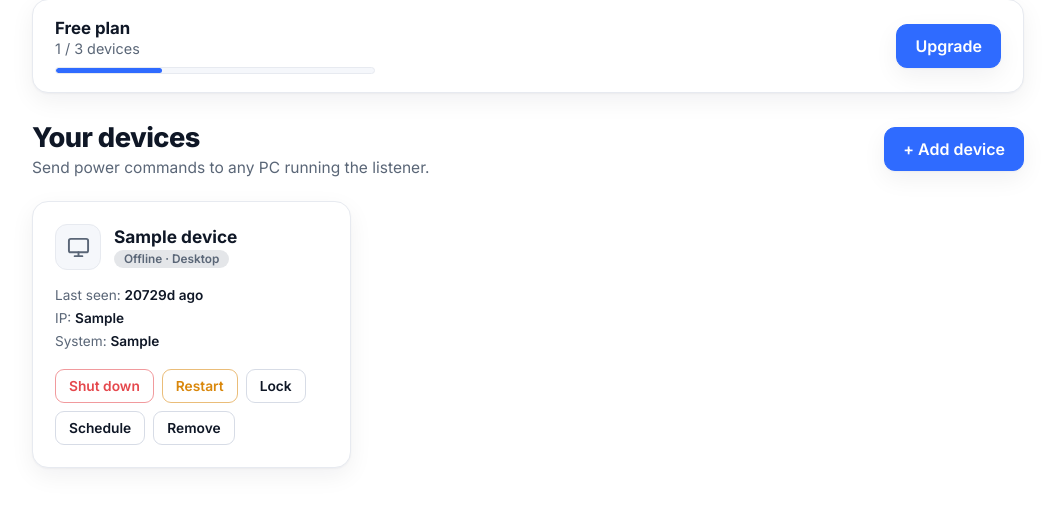
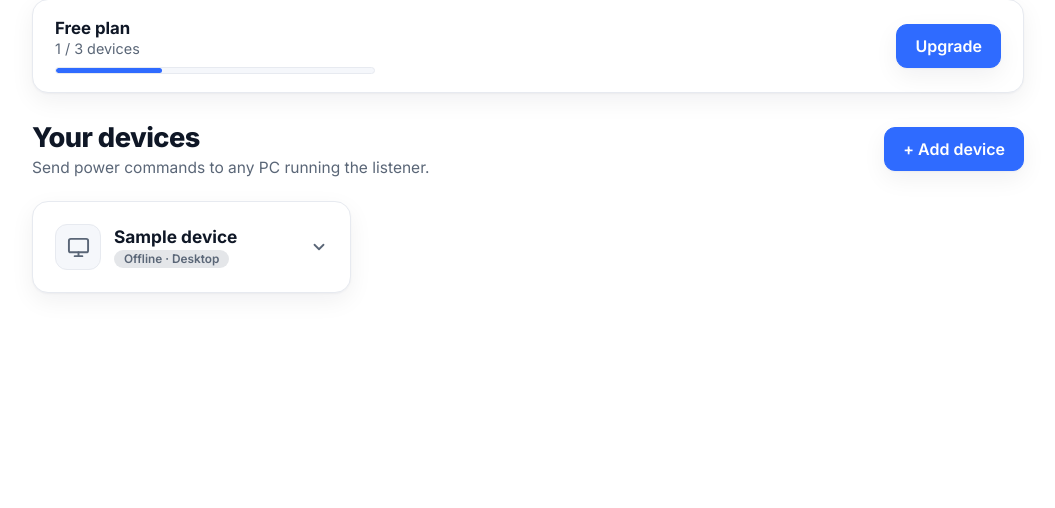
Before and after one commit to Voidwarex/Yakuza-Macro, a Flask app: page / in a window 1280 px wide. Shown: the part 107-615 px from the top of the page, without its empty margins (112-1167 px from the left). Run offline with Flask 3, Linux system fonts and the light colour scheme; the visitor is signed in with stand-in values (Sample User, id 1); tables that the repository leaves empty hold one stand-in row (values such as "Sample post").

Commit message:
Panel: collapsible device cards to reduce clutter
Device cards are now compact by default — just icon, name and status — and
expand on click (or Enter/Space) to reveal the details and action buttons
(Shut down / Restart / Lock / Cancel / Schedule / Remove). A chevron indicates
state and rotates when open; the open set survives the 5s auto-refresh so a
card you opened stays open. Grid uses align-items:start so an expanded card no
longer stretches its neighbours.

Co-Authored-By: Claude Opus 4.8 <noreply@anthropic.com>
Claude-Session: https://claude.ai/code/session_01T6GLoz1LP5tzuShLKJRsKZ

```diff
--- a/server/static/app.js
+++ b/server/static/app.js
@@ -59,6 +59,7 @@ function updateMeter() {
 }
 
 let planState = { used: 0, limit: 3, at_limit: false };
+const expanded = new Set(); // device ids whose card is open (survives refresh)
 
 async function loadDevices() {
     let res;
@@ -98,9 +99,11 @@ async function loadDevices() {
                 ? `<button class="btn-ghost btn-sm" data-act="cancel" data-id="${d.id}">Cancel</button>`
                 : "";
             const kind = d.kind || "desktop";
+            const open = expanded.has(String(d.id)) ? "open" : "";
             return `
-            <div class="card ${d.online ? "is-online" : ""}">
-                <div class="card-head">
+            <div class="card ${d.online ? "is-online" : ""} ${open}" data-card="${d.id}">
+                <div class="card-head" data-toggle="${d.id}" role="button" tabindex="0"
+                     aria-expanded="${open ? "true" : "false"}">
                     <div class="device-ident">
                         <span class="dev-icon ${d.online ? "on" : ""}">${iconFor(kind)}</span>
                         <div class="ident-text">
@@ -110,8 +113,14 @@ async function loadDevices() {
                             </span>
                         </div>
                     </div>
+                    <div class="head-right">
                         ${pending}
+                        <svg class="chevron" width="18" height="18" viewBox="0 0 24 24" fill="none"
+                             stroke="currentColor" stroke-width="2.4" stroke-linecap="round"
+                             stroke-linejoin="round"><polyline points="6 9 12 15 18 9"/></svg>
                     </div>
+                </div>
+                <div class="card-body">
                     <div class="meta">
                         <div>Last seen: <b>${timeAgo(d.last_seen)}</b></div>
                         <div>IP: <b>${esc(d.last_ip) || "—"}</b></div>
@@ -125,9 +134,21 @@ async function loadDevices() {
                         <button class="btn-ghost btn-sm" data-act="schedule" data-id="${d.id}" data-name="${esc(d.name)}">Schedule</button>
                         <button class="btn-ghost btn-sm" data-act="remove" data-id="${d.id}" data-name="${esc(d.name)}">Remove</button>
                     </div>
+                </div>
             </div>`;
         })
         .join("");
+}
+
+function toggleCard(id) {
+    id = String(id);
+    const card = document.querySelector(`.card[data-card="${id}"]`);
+    if (!card) return;
+    const isOpen = expanded.has(id);
+    if (isOpen) { expanded.delete(id); } else { expanded.add(id); }
+    card.classList.toggle("open", !isOpen);
+    const head = card.querySelector("[data-toggle]");
+    if (head) head.setAttribute("aria-expanded", String(!isOpen));
 }
 
 async function cmd(id, action) {
@@ -396,14 +417,24 @@ document.addEventListener("DOMContentLoaded", () => {
         if (e.key === "Enter") createDevice();
     });
 
-    document.getElementById("grid").addEventListener("click", (e) => {
+    const grid = document.getElementById("grid");
+    grid.addEventListener("click", (e) => {
         const btn = e.target.closest("button[data-act]");
-        if (!btn) return;
+        if (btn) {
             const id = btn.getAttribute("data-id");
             const act = btn.getAttribute("data-act");
             if (act === "remove") removeDevice(id, btn.getAttribute("data-name"));
             else if (act === "schedule") openScheduleModal(id, btn.getAttribute("data-name"));
             else cmd(id, act);
+            return;
+        }
+        const head = e.target.closest("[data-toggle]");
+        if (head) toggleCard(head.getAttribute("data-toggle"));
+    });
+    grid.addEventListener("keydown", (e) => {
+        if (e.key !== "Enter" && e.key !== " ") return;
+        const head = e.target.closest("[data-toggle]");
+        if (head) { e.preventDefault(); toggleCard(head.getAttribute("data-toggle")); }
     });
 
     // schedule modal
--- a/server/static/style.css
+++ b/server/static/style.css
@@ -139,13 +139,25 @@ button:hover, .btn:hover { border-color: var(--accent); color: var(--accent); }
 
 /* ---- device grid ---- */
 
-.grid { display: grid; grid-template-columns: repeat(auto-fill, minmax(300px, 1fr)); gap: 18px; }
+.grid { display: grid; grid-template-columns: repeat(auto-fill, minmax(300px, 1fr)); gap: 18px; align-items: start; }
 
 .card {
     background: var(--surface); border: 1px solid var(--border);
     border-radius: var(--radius); padding: 22px; box-shadow: var(--shadow);
 }
-.card-head { display: flex; align-items: center; justify-content: space-between; margin-bottom: 14px; }
+.card-head {
+    display: flex; align-items: center; justify-content: space-between;
+    gap: 12px; cursor: pointer; user-select: none;
+}
+.card-head:focus-visible { outline: 2px solid var(--accent); outline-offset: 4px; border-radius: 10px; }
+.head-right { display: flex; align-items: center; gap: 10px; flex-shrink: 0; }
+.chevron { color: var(--muted); transition: transform 0.2s ease; }
+.card.open .chevron { transform: rotate(180deg); }
+
+/* Collapsed by default; the body (details + actions) shows when open. */
+.card-body { display: none; margin-top: 16px; }
+.card.open .card-body { display: block; animation: cardReveal 0.18s ease; }
+@keyframes cardReveal { from { opacity: 0; transform: translateY(-4px); } to { opacity: 1; transform: none; } }
 .device-name { font-weight: 700; font-size: 1.1rem; display: flex; align-items: center; gap: 10px; }
 
 .dot { width: 10px; height: 10px; border-radius: 50%; background: var(--border-strong); flex-shrink: 0; }
```
Lines whose indentation alone changed are shown as unchanged.
